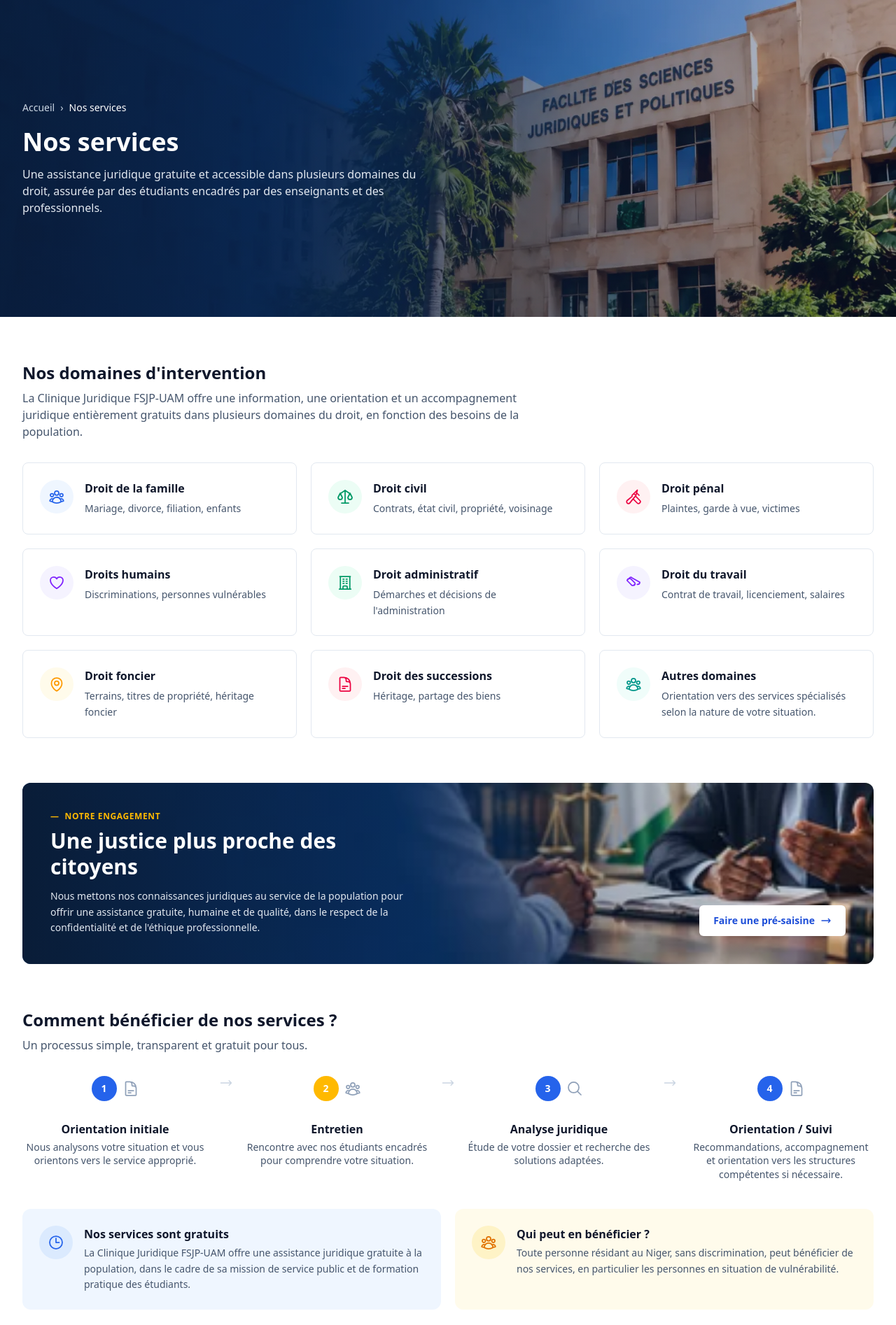
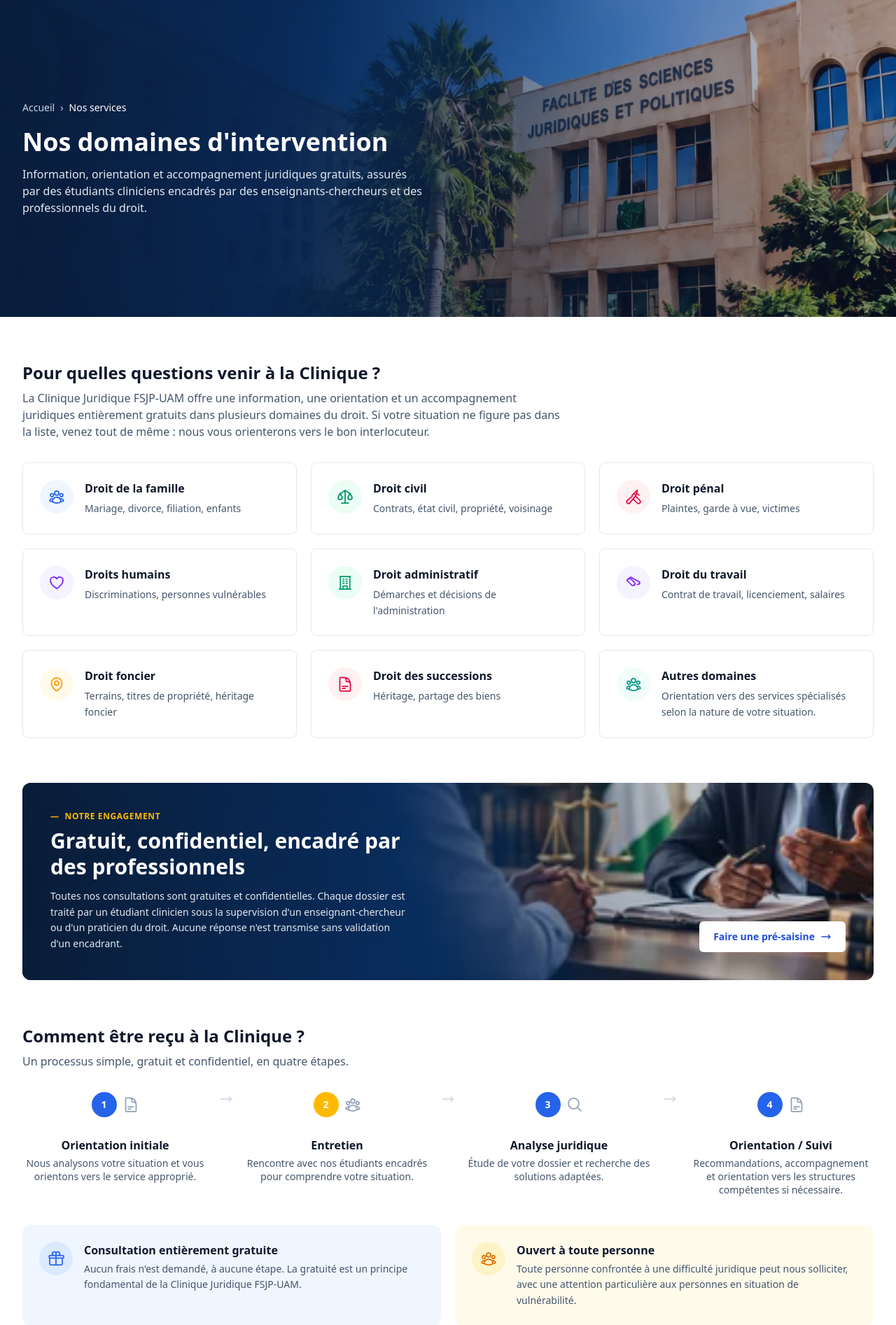
Before and after one commit to alihumdard/clinique, a Laravel app: page /services in a window 1280 px wide. Shown: the part 113-2007 px from the top of the page at 70% size. Run offline with Laravel 12, Linux system fonts and the light colour scheme; data comes from the database, SQL or seed files in the repository; tables that the repository leaves empty hold one stand-in row (values such as "Sample post"); style sheets or scripts are compiled from the project's sources; some libraries are stand-ins or nearby versions.

Commit message:
Apply Texte corrige corrections to page 05 Services (domaines d intervention)
- Page title and meta updated
- En-tete title Nos domaines d intervention, subtitle updated
- Domaines h2 Pour quelles questions venir a la Clinique
- Engagement banner h2 and paragraph updated (gratuit, confidentiel, encadre)
- Comment etre recu section h2 updated
- Info notes titles and text updated
- FAQ all 6 questions and answers updated per document
- Appel final title and text updated

Co-Authored-By: Claude Sonnet 4.6 <noreply@anthropic.com>

```diff
--- a/resources/views/services.blade.php
+++ b/resources/views/services.blade.php
@@ -1,15 +1,15 @@
 @extends('layouts.app')
 
-@section('title', 'Nos services - ' . config('app.name'))
-@section('meta_description', "La Clinique Juridique FSJP-UAM offre un accompagnement, une information et une orientation juridique gratuite dans plusieurs domaines du droit.")
+@section('title', 'Nos domaines d\'intervention - ' . config('app.name'))
+@section('meta_description', "La Clinique Juridique FSJP-UAM offre une information, une orientation et un accompagnement juridique gratuits dans plusieurs domaines du droit au Niger.")
 
 @section('content')
 
     <x-page-hero
         image="placeholders/about-hero"
         imagePosition="object-right-top"
-        :title="__('Nos services')"
-        subtitle="Une assistance juridique gratuite et accessible dans plusieurs domaines du droit, assurée par des étudiants encadrés par des enseignants et des professionnels."
+        :title="__('Nos domaines d\'intervention')"
+        subtitle="Information, orientation et accompagnement juridiques gratuits, assurés par des étudiants cliniciens encadrés par des enseignants-chercheurs et des professionnels du droit."
         :breadcrumb="[
             ['label' => __('Accueil'), 'url' => route('home')],
             ['label' => __('Nos services')],
@@ -18,11 +18,11 @@
 
     {{-- ============ DOMAINES D'INTERVENTION ============ --}}
     <section class="mx-auto max-w-7xl px-4 py-12 sm:py-16 sm:px-6 lg:px-8">
-        <h2 class="text-2xl font-bold text-slate-900">Nos domaines d'intervention</h2>
+        <h2 class="text-2xl font-bold text-slate-900">Pour quelles questions venir à la Clinique ?</h2>
         <p class="mt-2 max-w-3xl text-base text-slate-600">
             La Clinique Juridique FSJP-UAM offre une information, une orientation et un accompagnement
-            juridique entièrement gratuits dans plusieurs domaines du droit, en fonction des besoins
-            de la population.
+            juridiques entièrement gratuits dans plusieurs domaines du droit. Si votre situation ne
+            figure pas dans la liste, venez tout de même : nous vous orienterons vers le bon interlocuteur.
         </p>
 
         @php
@@ -73,11 +73,11 @@
                     <p class="flex items-center gap-2 text-xs font-semibold uppercase tracking-wider text-amber-400">
                         <span aria-hidden="true">&mdash;</span> Notre engagement
                     </p>
-                    <h2 class="mt-2 text-2xl font-bold leading-tight text-white sm:text-3xl">Une justice plus proche des citoyens</h2>
+                    <h2 class="mt-2 text-2xl font-bold leading-tight text-white sm:text-3xl">Gratuit, confidentiel, encadré par des professionnels</h2>
                     <p class="mt-3 text-sm leading-relaxed text-slate-200">
-                        Nous mettons nos connaissances juridiques au service de la population pour offrir
-                        une assistance gratuite, humaine et de qualité, dans le respect de la confidentialité
-                        et de l'éthique professionnelle.
+                        Toutes nos consultations sont gratuites et confidentielles. Chaque dossier est
+                        traité par un étudiant clinicien sous la supervision d'un enseignant-chercheur
+                        ou d'un praticien du droit. Aucune réponse n'est transmise sans validation d'un encadrant.
                     </p>
                 </div>
 
@@ -90,8 +90,8 @@
 
     {{-- ============ PROCESSUS (4 steps) ============ --}}
     <section class="mx-auto max-w-7xl px-4 pb-12 sm:pb-16 sm:px-6 lg:px-8">
-        <h2 class="text-2xl font-bold text-slate-900">Comment bénéficier de nos services ?</h2>
-        <p class="mt-2 text-base text-slate-600">Un processus simple, transparent et gratuit pour tous.</p>
+        <h2 class="text-2xl font-bold text-slate-900">Comment être reçu à la Clinique ?</h2>
+        <p class="mt-2 text-base text-slate-600">Un processus simple, gratuit et confidentiel, en quatre étapes.</p>
 
         <div class="mt-8 grid grid-cols-1 gap-8 sm:grid-cols-2 sm:gap-4 lg:flex lg:items-start">
             <x-process-step number="1" icon="document" title="Orientation initiale">
@@ -119,13 +119,13 @@
 
         {{-- Info notes --}}
         <div class="mt-10 grid grid-cols-1 gap-5 sm:grid-cols-2">
-            <x-info-note-card icon="clock" title="Nos services sont gratuits" color="blue">
-                La Clinique Juridique FSJP-UAM offre une assistance juridique gratuite à la population, dans
-                le cadre de sa mission de service public et de formation pratique des étudiants.
+            <x-info-note-card icon="gift" title="Consultation entièrement gratuite" color="blue">
+                Aucun frais n'est demandé, à aucune étape. La gratuité est un principe fondamental de la
+                Clinique Juridique FSJP-UAM.
             </x-info-note-card>
-            <x-info-note-card icon="users" title="Qui peut en bénéficier ?" color="amber">
-                Toute personne résidant au Niger, sans discrimination, peut bénéficier de nos services, en
-                particulier les personnes en situation de vulnérabilité.
+            <x-info-note-card icon="users" title="Ouvert à toute personne" color="amber">
+                Toute personne confrontée à une difficulté juridique peut nous solliciter, avec une
+                attention particulière aux personnes en situation de vulnérabilité.
             </x-info-note-card>
         </div>
     </section>
@@ -141,28 +141,31 @@
         </div>
 
         <div class="grid grid-cols-1 gap-3 lg:grid-cols-2">
-            <x-faq-item question="Les services de la Clinique sont-ils vraiment gratuits ?">
-                Oui, l'ensemble de nos services de consultation, d'orientation et d'accompagnement juridique
-                sont entièrement gratuits, sans aucune exception.
+            <x-faq-item question="Les consultations sont-elles gratuites ?">
+                Oui. L'ensemble de nos services — consultation, orientation, accompagnement — est
+                entièrement gratuit. Aucun frais n'est demandé, à aucune étape.
             </x-faq-item>
-            <x-faq-item question="Faut-il être étudiant pour bénéficier des services ?">
-                Non, nos services sont ouverts à toute personne résidant au Niger, qu'elle soit étudiante ou non.
+            <x-faq-item question="Qui peut venir à la Clinique ?">
+                Toute personne confrontée à une difficulté juridique peut nous solliciter, avec une
+                attention particulière aux personnes en situation de vulnérabilité. L'accueil se tient
+                uniquement à Niamey.
             </x-faq-item>
-            <x-faq-item question="Quels types de problèmes juridiques pouvez-vous traiter ?">
-                Nous traitons les questions de droit de la famille, droit civil, droit du travail, droit
-                administratif, droits humains et bien d'autres domaines selon votre situation.
+            <x-faq-item question="Quels domaines du droit couvrez-vous ?">
+                Droit de la famille, droit civil, droit du travail, droit administratif, droit pénal,
+                droits humains, état civil, nationalité et questions liées aux personnes réfugiées.
+                Si votre situation ne figure pas dans la liste, contactez-nous.
             </x-faq-item>
-            <x-faq-item question="Quels documents apporter lors de l'entretien ?">
-                Munissez-vous de votre pièce d'identité et de tout document relatif à votre situation
-                (contrats, courriers, décisions administratives, etc.).
+            <x-faq-item question="Quels documents apporter lors de la consultation ?">
+                Une pièce d'identité et tout document utile à votre situation : contrat, acte, courrier
+                reçu, décision administrative. Si vous n'avez aucun document, venez tout de même.
             </x-faq-item>
-            <x-faq-item question="Comment prendre rendez-vous ?">
-                Vous pouvez effectuer une pré-saisine en ligne ou vous présenter directement à nos permanences
-                aux horaires indiqués sur le site.
+            <x-faq-item question="Comment prendre contact ou déposer une demande ?">
+                Vous pouvez effectuer une pré-saisine en ligne ou vous présenter directement lors de nos
+                permanences, le mardi et le jeudi de 8 h 30 à 18 h 00 à la FSJP.
             </x-faq-item>
-            <x-faq-item question="Que se passe-t-il après la consultation ?">
-                Selon votre dossier, nos étudiants encadrés vous orientent vers un suivi juridique, un service
-                partenaire, ou une structure compétente si nécessaire.
+            <x-faq-item question="Combien de temps avant d'obtenir une réponse ?">
+                Après une pré-saisine, vous recevez une réponse dans un délai de cinq jours ouvrables.
+                Pour les situations urgentes (garde à vue, audience imminente), nous intervenons sous 72 heures.
             </x-faq-item>
         </div>
     </section>
@@ -171,11 +174,12 @@
     <section class="mx-auto max-w-7xl px-4 pb-12 sm:pb-16 sm:px-6 lg:px-8">
         <x-inline-cta
             icon="paper-plane"
-            :title="__('Vous avez besoin d\'une assistance juridique ?')"
+            :title="__('Vous avez une question juridique ?')"
             :button-label="__('Faire une pré-saisine')"
             :button-href="route('presaisine.index')"
         >
-            Notre équipe est à votre écoute pour vous orienter et vous accompagner.
+            Décrivez votre situation en ligne via la pré-saisine. Notre équipe vous répondra dans
+            les cinq jours ouvrables. C'est gratuit.
         </x-inline-cta>
     </section>
 
```
